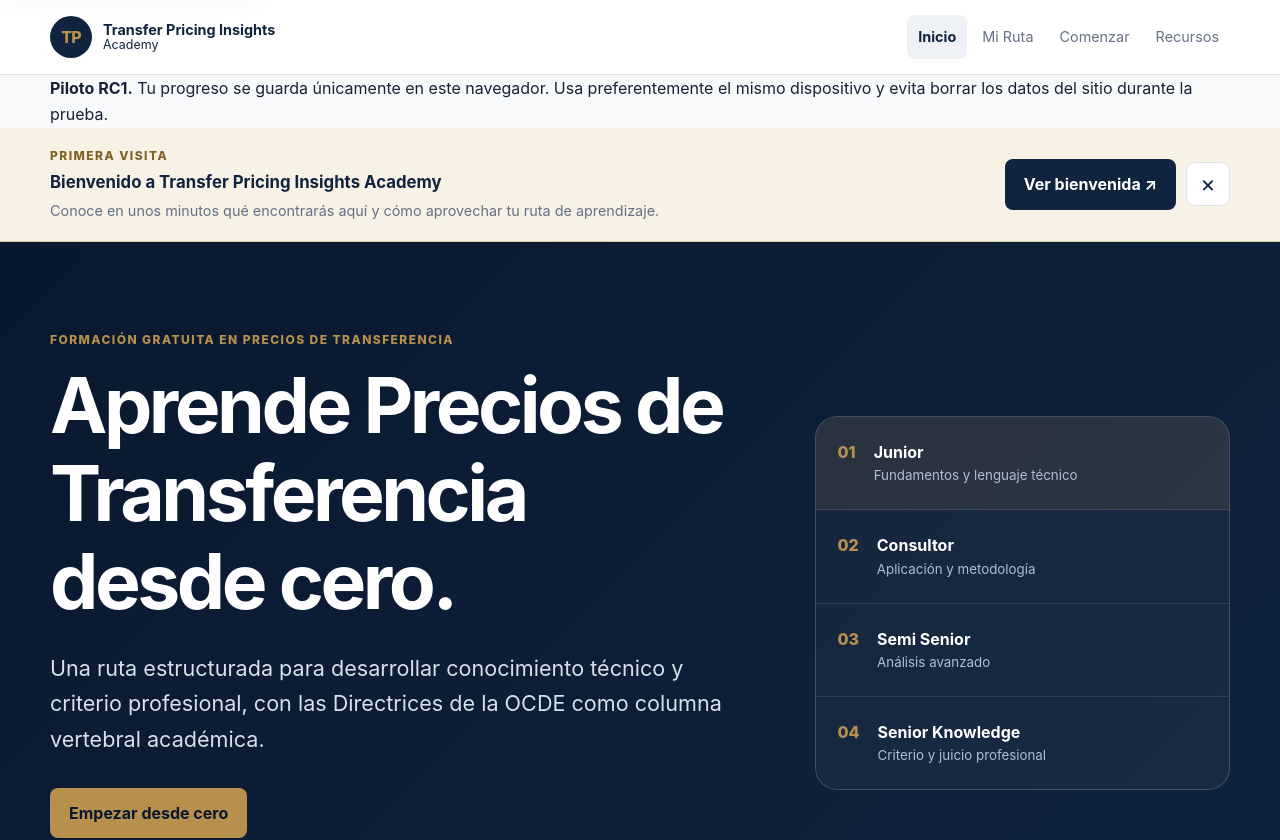
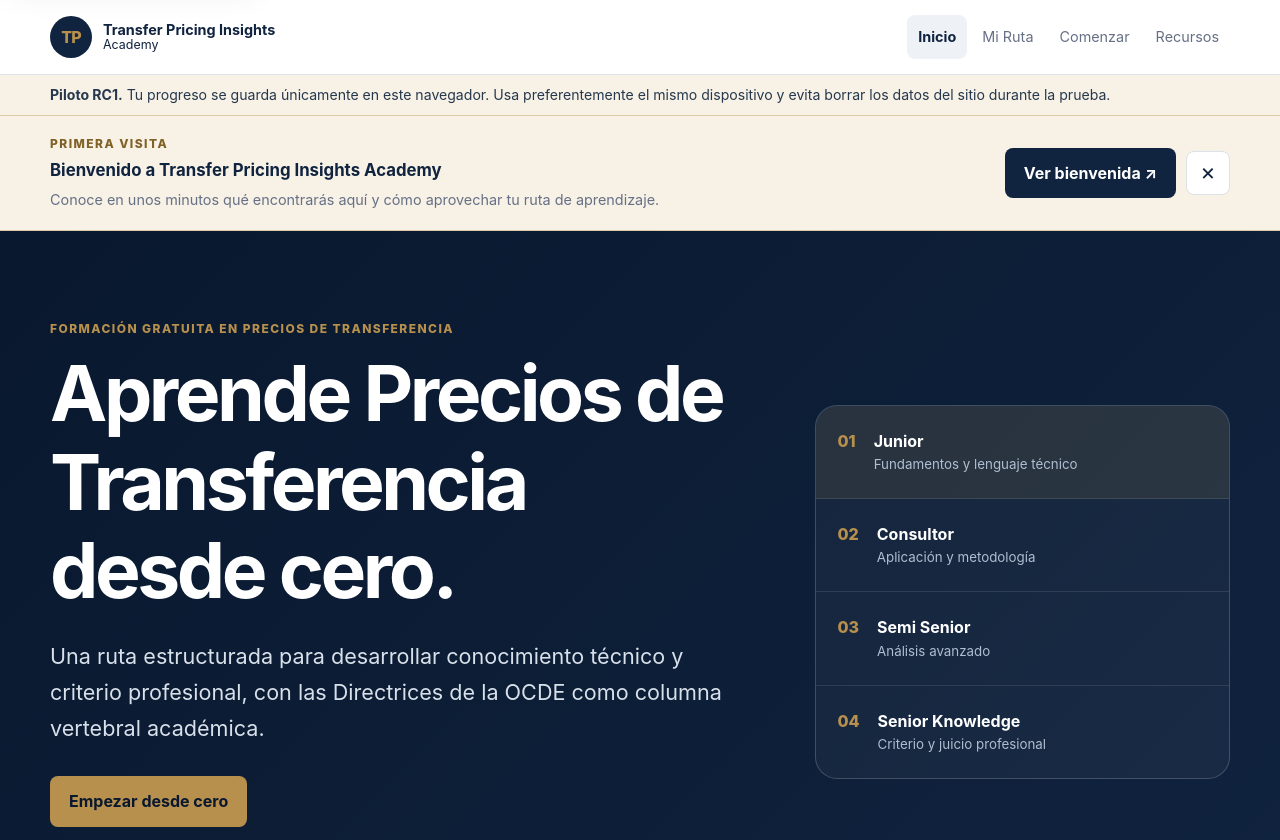
Before and after one commit to manuelcarrero-hash/transfer-pricing-insights-academy, a React (Vite) app: page / in a window 1280 px wide. Shown: the top 840 px of the page. Built offline with nearby package versions, Linux system fonts and the light colour scheme.

Commit message:
style: polish pilot progress notice

```diff
--- a/src/components/layout/AppShell.tsx
+++ b/src/components/layout/AppShell.tsx
@@ -51,9 +51,9 @@
           </details>
         </div>
       </header>
-      <aside className="pilot-notice" aria-label="Aviso sobre el progreso">
-        <div className="container pilot-notice-inner">
-          <span><strong>Piloto RC1.</strong> Tu progreso se guarda únicamente en este navegador. Usa preferentemente el mismo dispositivo y evita borrar los datos del sitio durante la prueba.</span>
+      <aside aria-label="Aviso sobre el progreso" style={{ background: '#f7f1e6', borderBottom: '1px solid #dbc9a7' }}>
+        <div className="container" style={{ paddingBlock: '10px', color: '#26384d', fontSize: '.88rem', lineHeight: 1.45 }}>
+          <strong>Piloto RC1.</strong> Tu progreso se guarda únicamente en este navegador. Usa preferentemente el mismo dispositivo y evita borrar los datos del sitio durante la prueba.
         </div>
       </aside>
       <main id="main-content" tabIndex={-1}>{children}</main>
```
